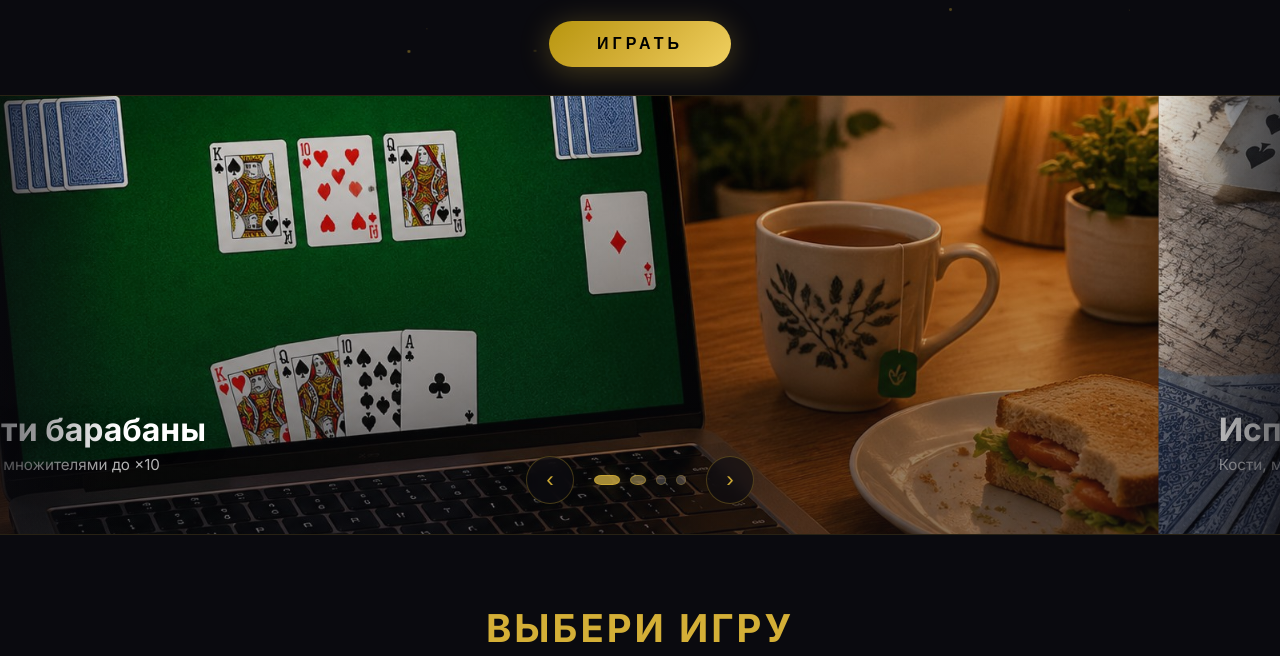
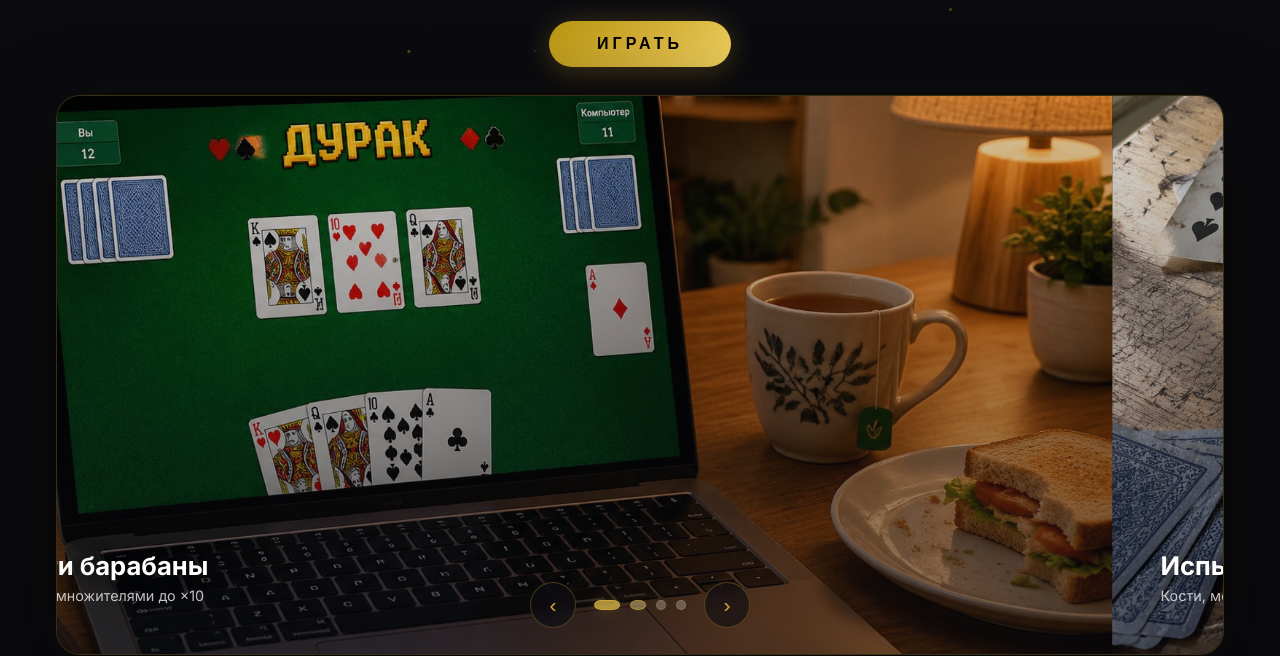
Before and after one commit to hazaomirix/masha-vs-anglen, a plain HTML site: page index.html in a window 1280 px wide. Shown: the part 319-975 px from the top of the page. Drawn offline with nearby package versions, Linux system fonts and the light colour scheme.

Commit message:
Add files via upload

```diff
--- a/index.html
+++ b/index.html
@@ -46,25 +46,28 @@ header{position:fixed;top:0;left:0;width:100%;z-index:1000;background:rgba(10,10
 .btn-gold:hover::before{opacity:1}
 
 /* SLIDER */
-.slider{position:relative;width:100%;height:55vh;min-height:350px;max-height:650px;overflow:hidden;border-top:1px solid var(--glass-border);border-bottom:1px solid var(--glass-border)}
-.slider::before,.slider::after{content:'';position:absolute;top:0;width:120px;height:100%;z-index:5;pointer-events:none}
-.slider::before{left:0;background:linear-gradient(90deg,rgba(10,10,15,0.6) 0%,transparent 100%)}
-.slider::after{right:0;background:linear-gradient(-90deg,rgba(10,10,15,0.6) 0%,transparent 100%)}
+.slider-wrap{max-width:1200px;margin:0 auto;padding:0 16px}
+.slider{position:relative;width:100%;aspect-ratio:16/8;max-height:560px;overflow:hidden;border-radius:24px;border:1px solid rgba(212,175,55,0.25);box-shadow:0 20px 80px rgba(0,0,0,0.7),0 0 60px rgba(212,175,55,0.05);background:#050508}
 .slider-track{display:flex;width:100%;height:100%;transition:transform 1s cubic-bezier(.25,.1,.25,1)}
 .slide{flex:0 0 100%;height:100%;background-size:cover;background-position:center;position:relative}
-.slide::after{content:'';position:absolute;top:0;left:0;width:100%;height:100%;background:linear-gradient(to bottom,rgba(10,10,15,0.1) 0%,rgba(10,10,15,0.5) 100%)}
-.slide-content{position:absolute;bottom:60px;left:60px;z-index:3;max-width:500px}
-.slide-content h2{font-size:clamp(1.4rem,2.5vw,2.2rem);color:#fff;font-weight:700;text-shadow:0 4px 20px rgba(0,0,0,0.6);margin-bottom:6px}
-.slide-content p{color:rgba(255,255,255,0.7);font-size:.95rem}
+.slide::after{content:'';position:absolute;top:0;left:0;width:100%;height:100%;background:linear-gradient(to bottom,rgba(10,10,15,0.15) 0%,rgba(10,10,15,0.55) 100%)}
+.slide-content{position:absolute;bottom:50px;left:48px;z-index:3;max-width:480px}
+.slide-content h2{font-size:clamp(1.2rem,2vw,2rem);color:#fff;font-weight:700;text-shadow:0 4px 20px rgba(0,0,0,0.7);margin-bottom:6px}
+.slide-content p{color:rgba(255,255,255,0.75);font-size:.9rem}
 
 /* SLIDER CONTROLS INSIDE IMAGE */
-.slider-controls{position:absolute;bottom:30px;left:50%;transform:translateX(-50%);z-index:10;display:flex;align-items:center;gap:20px}
+.slider-controls{position:absolute;bottom:26px;left:50%;transform:translateX(-50%);z-index:10;display:flex;align-items:center;gap:18px}
 .slider-dots{display:flex;gap:10px}
-.slider-dot{width:10px;height:10px;border-radius:50%;background:rgba(255,255,255,0.2);cursor:pointer;transition:all .5s;border:1px solid rgba(212,175,55,0.3);position:relative}
-.slider-dot::after{content:'';position:absolute;width:100%;height:100%;border-radius:50%;background:var(--gold);transform:scale(0);transition:transform .3s}
+.slider-dot{width:10px;height:10px;border-radius:50%;background:rgba(255,255,255,0.25);cursor:pointer;transition:all .5s;border:1px solid rgba(212,175,55,0.3);position:relative}
 .slider-dot.active{background:var(--gold);border-color:var(--gold);width:32px;border-radius:5px;box-shadow:0 0 20px rgba(212,175,55,0.3)}
-.slider-arrow{background:rgba(10,10,18,0.6);color:var(--gold);border:1px solid rgba(212,175,55,0.3);width:48px;height:48px;border-radius:50%;cursor:pointer;font-size:1.4rem;display:flex;align-items:center;justify-content:center;transition:all .4s;backdrop-filter:blur(8px);-webkit-backdrop-filter:blur(8px)}
+.slider-arrow{background:rgba(10,10,18,0.6);color:var(--gold);border:1px solid rgba(212,175,55,0.3);width:46px;height:46px;border-radius:50%;cursor:pointer;font-size:1.3rem;display:flex;align-items:center;justify-content:center;transition:all .4s;backdrop-filter:blur(8px);-webkit-backdrop-filter:blur(8px)}
 .slider-arrow:hover{background:rgba(212,175,55,0.2);border-color:var(--gold);transform:scale(1.1);box-shadow:0 0 30px rgba(212,175,55,0.15)}
+
+/* THUMBNAILS */
+.thumbs{display:flex;justify-content:center;gap:12px;margin-top:16px;flex-wrap:wrap}
+.thumb{width:120px;height:70px;border-radius:12px;background-size:cover;background-position:center;cursor:pointer;border:2px solid transparent;transition:all .4s;opacity:.5;filter:saturate(.7)}
+.thumb:hover{opacity:.9;transform:translateY(-3px)}
+.thumb.active{border-color:var(--gold);opacity:1;filter:saturate(1);box-shadow:0 0 25px rgba(212,175,55,0.25);transform:translateY(-3px)}
 
 /* WIDGETS SECTION */
 section{padding:70px 20px;z-index:1;position:relative}
@@ -89,10 +92,11 @@ footer{text-align:center;padding:36px 20px;border-top:1px solid var(--glass-bord
 footer strong{color:var(--gold);font-size:1.1rem;display:block;margin-bottom:8px;letter-spacing:2px}
 
 /* RESPONSIVE */
-@media(max-width:1024px){.widgets-grid{grid-template-columns:repeat(2,1fr)};.slider{height:42vh;min-height:280px}}
+@media(max-width:1024px){.widgets-grid{grid-template-columns:repeat(2,1fr)};.slider{border-radius:16px}}
 @media(max-width:600px){
   .widgets-grid{grid-template-columns:1fr;padding:0}
-  .slider{height:35vh;min-height:240px}
+  .slider{border-radius:12px;aspect-ratio:16/9}
+  .thumb{width:72px;height:44px;border-radius:8px}
   header{padding:0 16px}
   .header-left span{font-size:1.3rem;letter-spacing:5px}
   .header-left img{height:48px}
@@ -123,6 +127,7 @@ footer strong{color:var(--gold);font-size:1.1rem;display:block;margin-bottom:8px
     <button class="btn-gold" onclick="document.getElementById('widgets').scrollIntoView({behavior:'smooth'})">ИГРАТЬ</button>
   </div>
 
+  <div class="slider-wrap">
     <div class="slider">
       <div class="slider-track" id="sliderTrack">
         <div class="slide" style="background-image:url(slide1.jpg)">
@@ -143,6 +148,8 @@ footer strong{color:var(--gold);font-size:1.1rem;display:block;margin-bottom:8px
         <div class="slider-dots" id="sliderDots"></div>
         <button class="slider-arrow" onclick="nextSlide()">›</button>
       </div>
+    </div>
+    <div class="thumbs" id="thumbs"></div>
   </div>
 </div>
 
@@ -181,16 +188,24 @@ footer strong{color:var(--gold);font-size:1.1rem;display:block;margin-bottom:8px
 let slideIdx=0;
 const slides=document.querySelectorAll('.slide');
 const dots=document.getElementById('sliderDots');
+const thumbs=document.getElementById('thumbs');
+const slideImgs=['slide1.jpg','slide2.jpg','slide3.jpg','slide4.jpg'];
 for(let i=0;i<slides.length;i++){
   const d=document.createElement('div');
   d.className='slider-dot'+(i===0?' active':'');
   d.onclick=()=>goToSlide(i);
   dots.appendChild(d);
+  const t=document.createElement('div');
+  t.className='thumb'+(i===0?' active':'');
+  t.style.backgroundImage='url('+slideImgs[i]+')';
+  t.onclick=()=>goToSlide(i);
+  thumbs.appendChild(t);
 }
 function goToSlide(i){
   slideIdx=i;
   document.getElementById('sliderTrack').style.transform='translateX(-'+(i*100)+'%)';
-  document.querySelectorAll('.slider-dot').forEach((d,idx)=>d.className='slider-dot'+(idx===i?' active':''))
+  document.querySelectorAll('.slider-dot').forEach((d,idx)=>d.className='slider-dot'+(idx===i?' active':''));
+  document.querySelectorAll('.thumb').forEach((d,idx)=>d.className='thumb'+(idx===i?' active':''));
 }
 function nextSlide(){slideIdx=(slideIdx+1)%slides.length;goToSlide(slideIdx)}
 function prevSlide(){slideIdx=(slideIdx-1+slides.length)%slides.length;goToSlide(slideIdx)}
```
Lines whose indentation alone changed are shown as unchanged.
